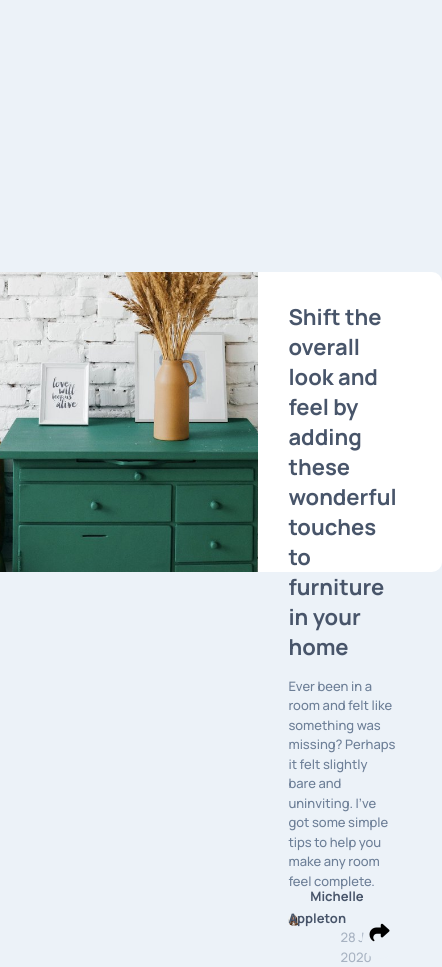
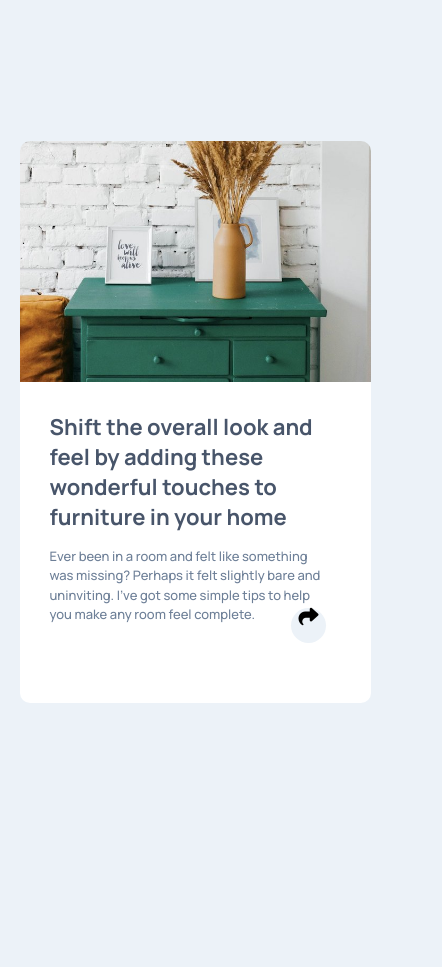
Before and after one commit to TrakaMeitene/Article-preview-component, a plain HTML site: page index.html in a window 390 px wide. Shown: the whole page, 442 px wide, since content can reach past the window. After the commit the page ends 844 px from the top, so only its background shows below. Drawn offline with Linux system fonts and the light colour scheme.

Commit message:
Update style.css

```diff
--- a/style.css
+++ b/style.css
@@ -133,11 +133,38 @@ width:20px;}
 	  background-color:hsl(217, 19%, 35%);
 clip-path: polygon(52% 25px, 88.00% 48.00%, 54% 94%, 8px 50%);}
 
-@media(min-width:100px){
+@media(min-width:1000px){
 	.flexbox{
 	width:75%;
 	height:300px;
-	margin:auto;
+
 	justify-content:center;
 }
 }
+
+@media(max-width:900px){
+		.flexbox{
+	width:90%;
+	height:auto;
+	justify-content:center;
+	flex-direction:column;
+}
+.flexbox img:first-child{
+	border-top-right-radius:10px;
+	border-bottom-left-radius:0px;
+}
+.post{
+width:100%;
+height:20%;
+border-top-right-radius:0px;
+border-bottom-right-radius:10px;
+border-bottom-left-radius:10px;
+
+margin-left:0px;
+margin-top:-40px;
+padding:30px 45px 30px 30px;
+
+}
+.avatar{
+display:none;}
+}
```
